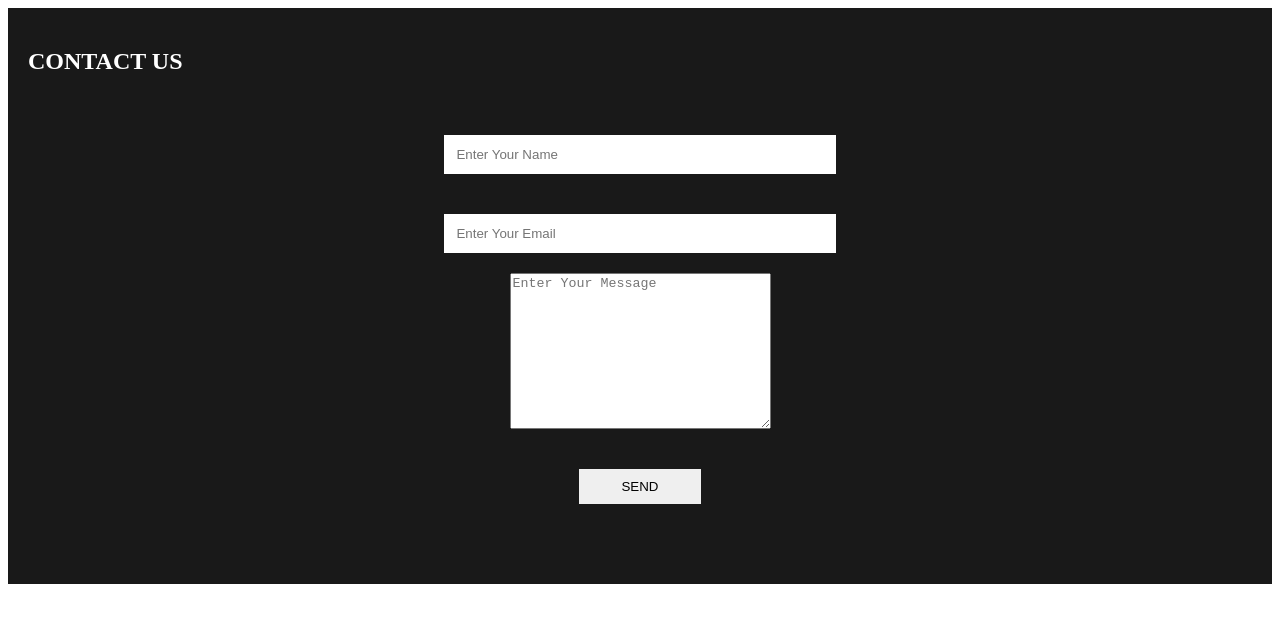
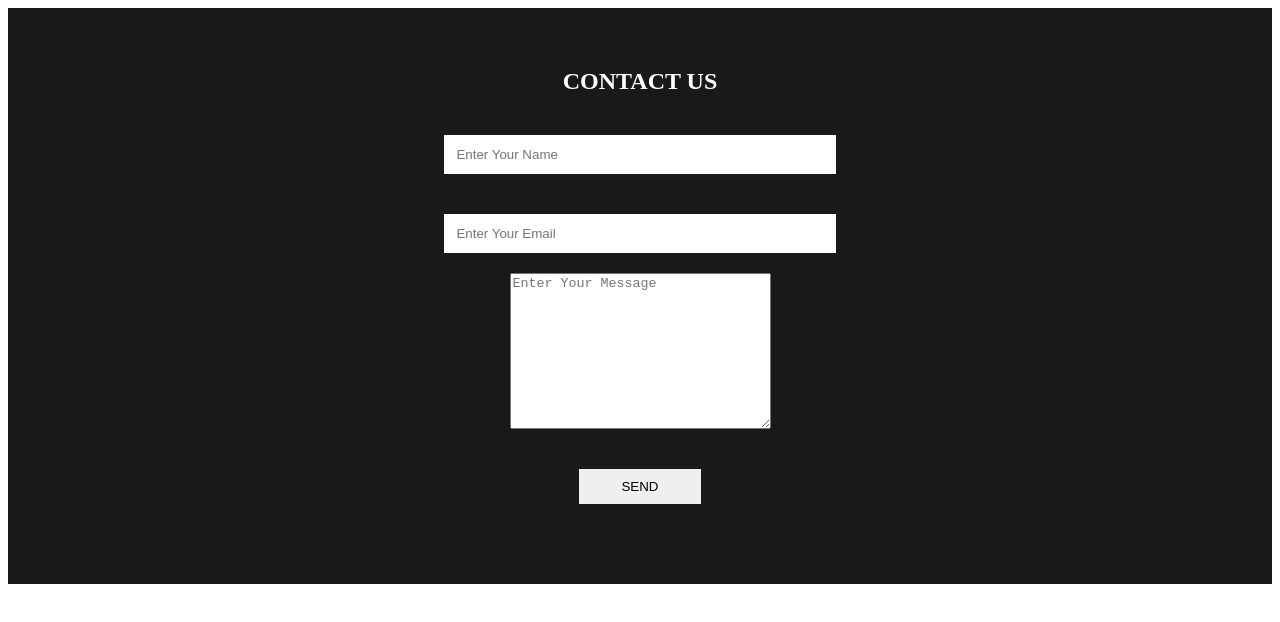
Before and after one commit to lab-antwerp-1/pc-group2, a website: page index.html in a window 1280 px wide. Drawn offline with Linux system fonts and the light colour scheme.

```diff
--- a/index.html
+++ b/index.html
@@ -12,9 +12,11 @@
 
 
 <!--contact section-->
+
    <section id="contact">
-     <h1 class="headings">CONTACT US</h1>
-   <form action="" method="" class="form">
+
+    <form action="#" method="" class="form" >
+      <h1 class="headings">CONTACT US</h1>
     <input type="text" name="name" class="input" placeholder="Enter Your Name">
     <input type="email" name="email" class="input" placeholder="Enter Your Email">
     <textarea name="msg" id="msg" cols="30" rows="10" placeholder="Enter Your Message"></textarea>
--- a/styles/index.css
+++ b/styles/index.css
@@ -15,12 +15,15 @@
   background-color: rgba(0,0,0,0.9);
   color: white;
   padding: 20px;
+
 }
-.heading{
+.headings{
   display: flex;
   align-items: center;
   text-align: center;
 }
+
+
 .form{
   display: flex;
   flex-direction: column;
```
